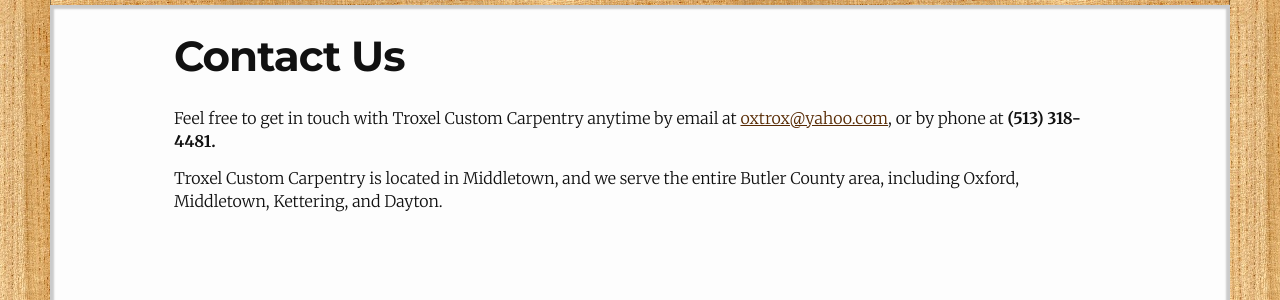
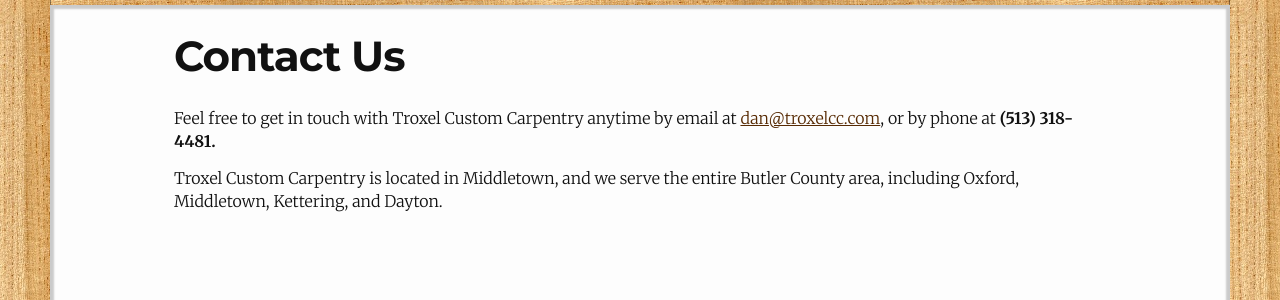
Before and after one commit to troxelcc/troxelcc.github.io, a Jekyll site: the page built from pages/contact.md, in a window 1280 px wide. Shown: the part 168-468 px from the top of the page. Built offline with Jekyll 4.4.1, drawn with Linux system fonts in a browser that asks for light colours.

Commit message:
Changed email address now that forwarding is set up

```diff
--- a/pages/contact.md
+++ b/pages/contact.md
@@ -5,6 +5,6 @@
 permalink: /contact/
 navtype: normal
 ---
-Feel free to get in touch with Troxel Custom Carpentry anytime by email at [oxtrox@yahoo.com](mailto:oxtrox@yahoo.com), or by phone at **(513) 318-4481.**
+Feel free to get in touch with Troxel Custom Carpentry anytime by email at [dan@troxelcc.com](mailto:dan@troxelcc.com), or by phone at **(513) 318-4481.**
 
 Troxel Custom Carpentry is located in Middletown, and we serve the entire Butler County area, including Oxford, Middletown, Kettering, and Dayton.
```
